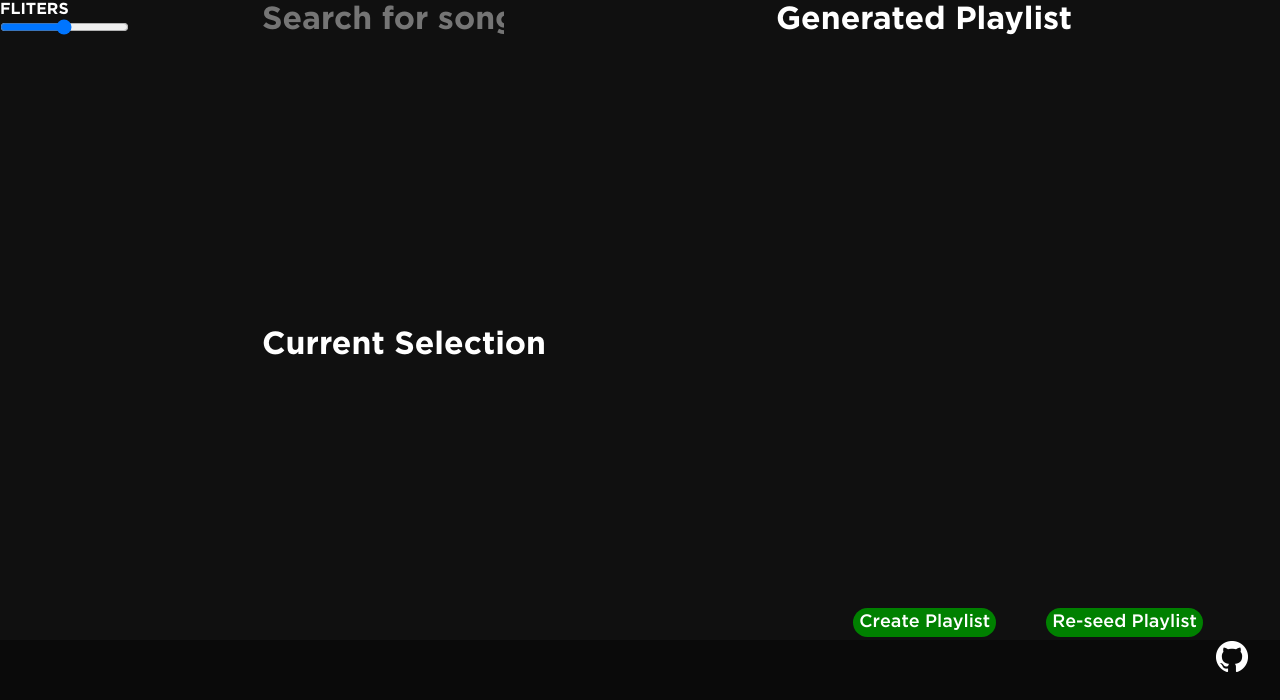
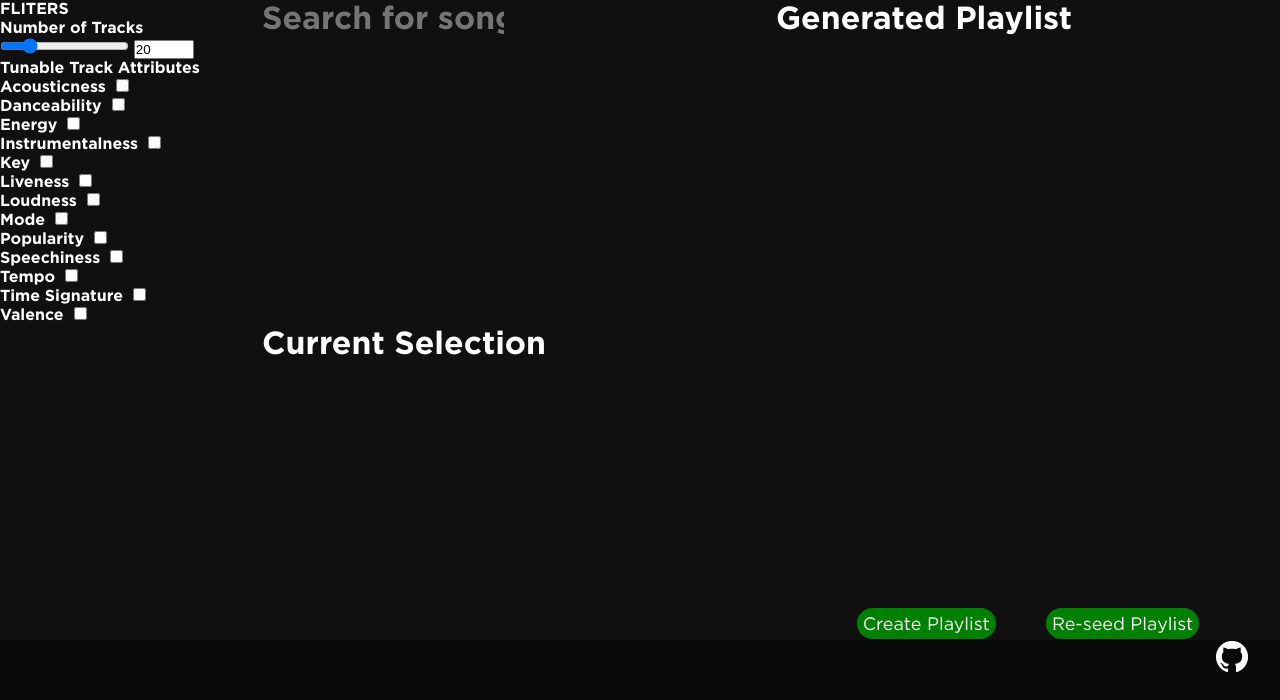
Before and after one commit to sen-francis/spotify-archive, a Django app: template src/spotifyarchiveapp/templates/spotifyarchiveapp/dashboard.html in a window 1280 px wide. Shown: the part 100-800 px from the top of the page. Run offline with Django 3.2, Linux system fonts and the light colour scheme; the template is opened without the code that fills it, so the values that code supplies are empty; parts of the project's set-up code (start-up, migrations or seed data) failed here and were passed over.

Commit message:
Changed some styling. Started adding Tunable Track Attributes.

```diff
--- a/src/spotifyarchiveapp/static/spotifyarchiveapp/assets/css/main-style.css
+++ b/src/spotifyarchiveapp/static/spotifyarchiveapp/assets/css/main-style.css
@@ -1,5 +1,5 @@
 @font-face { font-family: Gotham; font-weight: bold; src: url('../fonts/Gotham-Bold.otf');}
-@font-face { font-family: Gotham; font-weight: normal; src: url('../fonts/Gotham-Medium.ttf');}
+@font-face { font-family: Gotham; font-weight: normal; src: url('../fonts/Gotham-Book.otf');}
 * {
     margin: 0;
     padding: 0;
@@ -194,7 +194,7 @@ h1{
     text-decoration: none;
     font-family:inherit;
     font-size: medium;
-    font-weight: bold;
+    font-weight: normal;
     color: white;
     background-color: #101010;
     border: none;
@@ -208,19 +208,23 @@ h1{
 }
 
 .track-img {
-    width: 50px;
-    height:50px;
+    width: 40px;
+    height: 40px;
 }
 
 .track-title{
     display: flex;
     flex-direction: column;
     text-align: left;
+    margin-top: auto;
+    gap: 4px;
 }
 
 .track-artists{
     display: flex;
     flex-direction: row;
+    color: darkgray;
+    font-size: small;
 }
 
 #selection-header{
--- a/src/spotifyarchiveapp/templates/spotifyarchiveapp/dashboard.html
+++ b/src/spotifyarchiveapp/templates/spotifyarchiveapp/dashboard.html
@@ -24,7 +24,103 @@
     <div class="main2">
         <div id="filters">
             <p> FLITERS</p>
-            <input type="range" min="1" max="100" value="50" class="slider" id="myRange">
+            <p> Number of Tracks </p>
+            <form>
+                <input type="range" name="amountRange" min="1" max="100" value="20" oninput="this.form.amountInput.value=this.value" />
+                <input type="number" name="amountInput" min="1" max="100" value="20" oninput="this.form.amountRange.value=this.value" id="numTracks"/>
+            </form>
+            <p> Tunable Track Attributes </p>
+            <div style="display: flex; flex-direction: row; gap: 10px;">
+                <p>Acousticness</p>
+                <label class="switch">
+                    <input type="checkbox">
+                    <span class="slider round"></span>
+                </label>
+            </div>
+            <div style="display: flex; flex-direction: row; gap: 10px;">
+                <p>Danceability</p>
+                <label class="switch">
+                    <input type="checkbox">
+                    <span class="slider round"></span>
+                </label>
+            </div>
+            <div style="display: flex; flex-direction: row; gap: 10px;">
+                <p>Energy</p>
+                <label class="switch">
+                    <input type="checkbox">
+                    <span class="slider round"></span>
+                </label>
+            </div>
+            <div style="display: flex; flex-direction: row; gap: 10px;">
+                <p>Instrumentalness</p>
+                <label class="switch">
+                    <input type="checkbox">
+                    <span class="slider round"></span>
+                </label>
+            </div>
+            <div style="display: flex; flex-direction: row; gap: 10px;">
+                <p>Key</p>
+                <label class="switch">
+                    <input type="checkbox">
+                    <span class="slider round"></span>
+                </label>
+            </div>
+            <div style="display: flex; flex-direction: row; gap: 10px;">
+                <p>Liveness</p>
+                <label class="switch">
+                    <input type="checkbox">
+                    <span class="slider round"></span>
+                </label>
+            </div>
+            <div style="display: flex; flex-direction: row; gap: 10px;">
+                <p>Loudness</p>
+                <label class="switch">
+                    <input type="checkbox">
+                    <span class="slider round"></span>
+                </label>
+            </div>
+            <div style="display: flex; flex-direction: row; gap: 10px;">
+                <p>Mode</p>
+                <label class="switch">
+                    <input type="checkbox">
+                    <span class="slider round"></span>
+                </label>
+            </div>
+            <div style="display: flex; flex-direction: row; gap: 10px;">
+                <p>Popularity</p>
+                <label class="switch">
+                    <input type="checkbox">
+                    <span class="slider round"></span>
+                </label>
+            </div>
+            <div style="display: flex; flex-direction: row; gap: 10px;">
+                <p>Speechiness</p>
+                <label class="switch">
+                    <input type="checkbox">
+                    <span class="slider round"></span>
+                </label>
+            </div>
+            <div style="display: flex; flex-direction: row; gap: 10px;">
+                <p>Tempo</p>
+                <label class="switch">
+                    <input type="checkbox">
+                    <span class="slider round"></span>
+                </label>
+            </div>
+            <div style="display: flex; flex-direction: row; gap: 10px;">
+                <p>Time Signature</p>
+                <label class="switch">
+                    <input type="checkbox">
+                    <span class="slider round"></span>
+                </label>
+            </div>
+            <div style="display: flex; flex-direction: row; gap: 10px;">
+                <p>Valence</p>
+                <label class="switch">
+                    <input type="checkbox">
+                    <span class="slider round"></span>
+                </label>
+            </div>
         </div>
         <div class="search-selection">
             <form id="searchForm" name="searchForm" method="GET" action="#">
```
Also changed, not shown: src/spotifyarchiveapp/static/spotifyarchiveapp/assets/fonts/Gotham-Book.otf (added).
